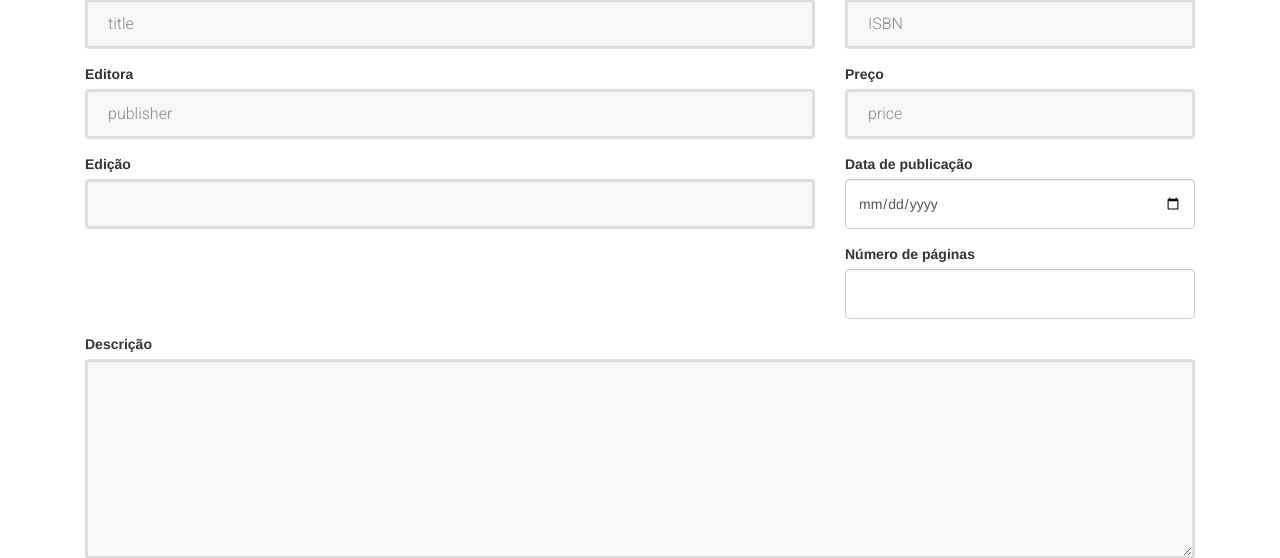
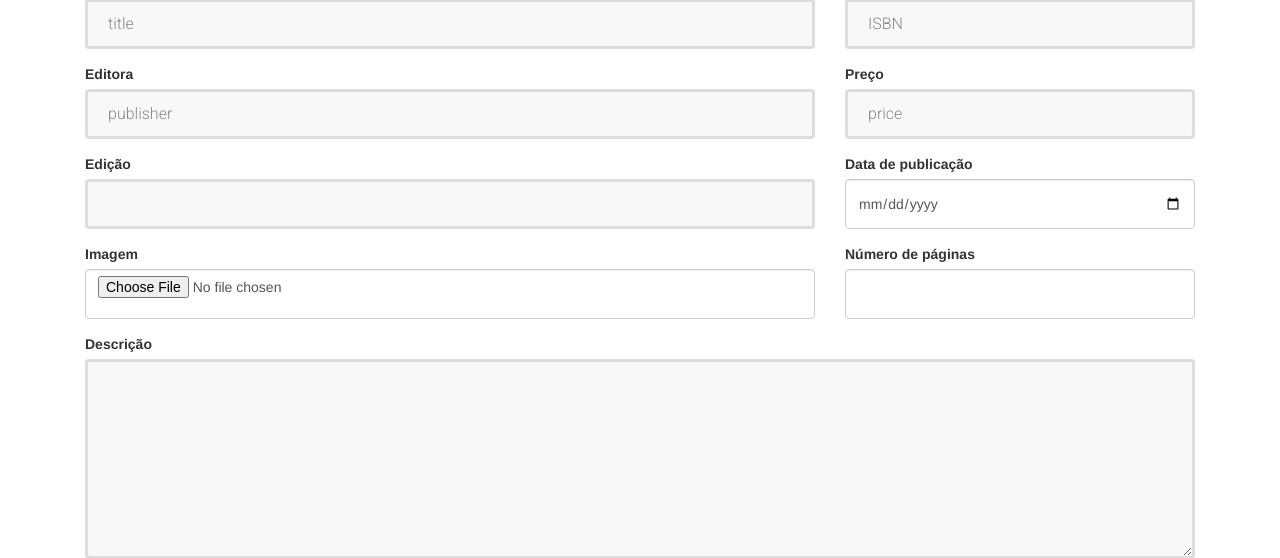
Before and after one commit to anaFernandes/bookstore, a CodeIgniter app: page /bookstore/index.php/book/register in a window 1280 px wide. Shown: the part 192-750 px from the top of the page. Run offline with CodeIgniter, Linux system fonts and the light colour scheme; data that the repository does not hold is empty; some libraries are stand-ins or nearby versions.

Commit message:
Register file
adicionado input de arquivos

```diff
--- a/application/views/book/book_register.php
+++ b/application/views/book/book_register.php
@@ -57,6 +57,8 @@
     <div class="row">
       <div class="col-md-12">
         <div class="col-md-8">
+          <label for="nome">Imagem</label>
+          <input type="file" class="form-control" id="file" name="file" value="" placeholder="" style="height:50px">
         </div>
         <div class="col-md-4">
           <div class="form-group">
```
